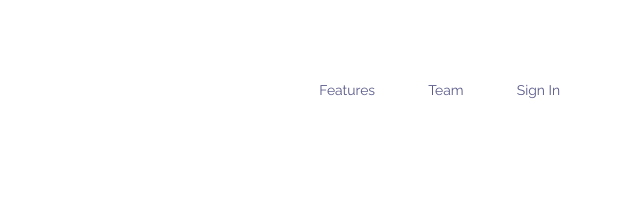
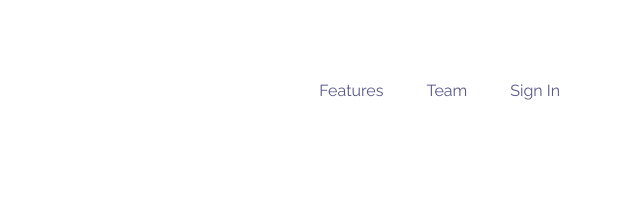
Before and after one commit to rachmatilham/fylo-landing-page-with-two-column-layout-master, a plain HTML site: page index.html in a window 1280 px wide. Shown: the top 202 px of the page, 640-1280 px from the left. Drawn offline with nearby package versions, Linux system fonts and the light colour scheme.

Commit message:
readme update

```diff
--- a/style.css
+++ b/style.css
@@ -394,7 +394,7 @@ footer .icon a:nth-child(3):hover {
   }
   nav .nav-link {
     width: 21.5%;
-    font-size: 0.87em;
+    font-size: 1em;
   }
 
   article {
```
Also changed, not shown: 3 other files.
